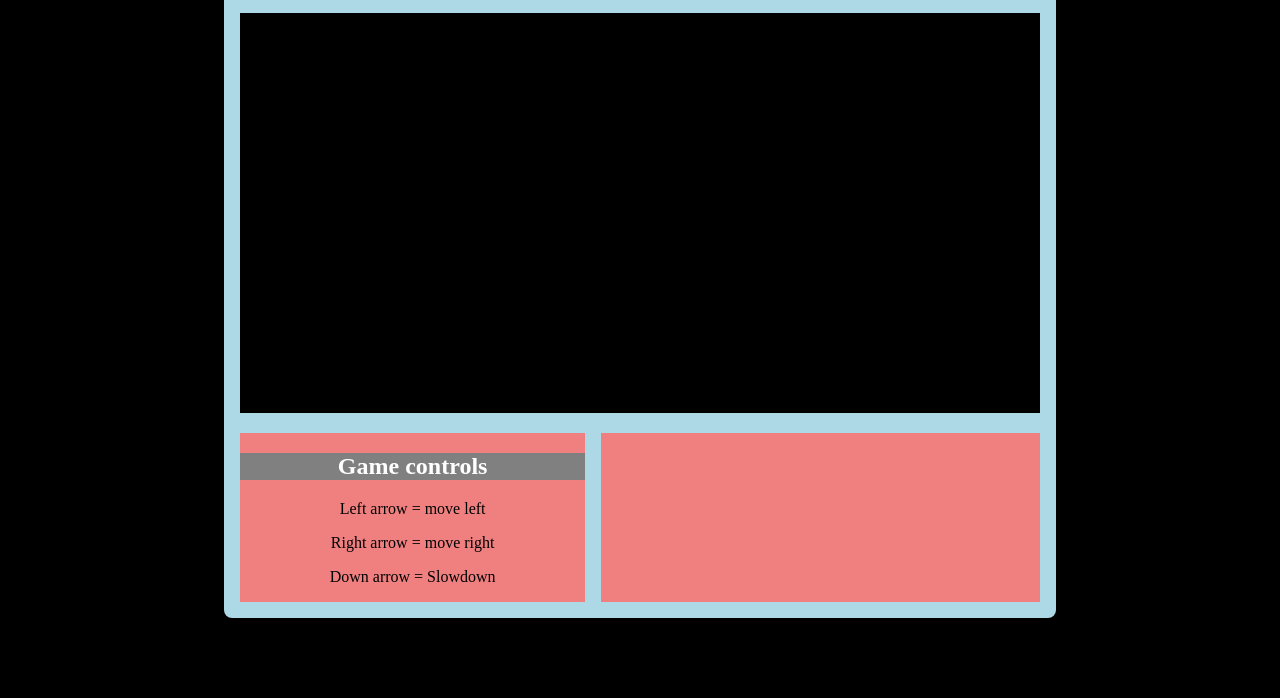
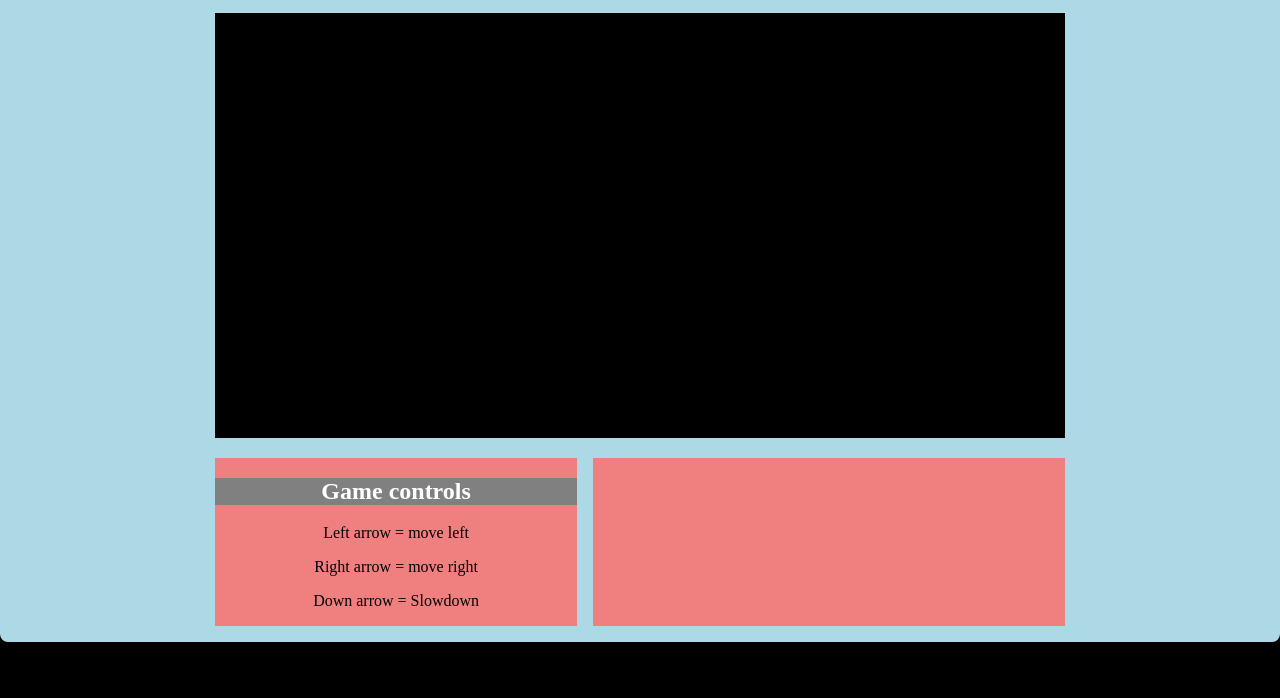
Before and after one commit to bradripple/Project1-River-Runner, a plain HTML site: page index.html in a window 1280 px wide. Shown: the part 102-800 px from the top of the page. Drawn offline with Linux system fonts and the light colour scheme.

Commit message:
Update: created new columns on left and right side of grid

```diff
--- a/index.html
+++ b/index.html
@@ -17,9 +17,13 @@
         <aside id="top-right">
             <h2 id="points">Points</h2>
         </aside>
+        <aside id="left-side">
+            <img src="" alt="">
+        </aside>
         <main>
             <canvas id="game"></canvas>
         </main>
+        <aside id="right-side"></aside>
         <div id="controls">
             <h2>Game controls</h2>
             <p>Left arrow = move left</p>
--- a/style.css
+++ b/style.css
@@ -22,7 +22,7 @@ canvas {
 }
 
 #container {
-    max-width: 50em;
+    max-width: 80em;
     height: 100%;
     background-color: lightblue;
     border-radius: 8px;
@@ -31,8 +31,8 @@ canvas {
     display: grid;
     grid-gap: 1em;
     grid-template-rows: .25fr, .5fr, .25fr;
-    grid-template-columns: .25fr, .5fr, .25fr;
-    grid-template-areas: "top-left top-left top-right" "game game game" "controls directions directions";
+    grid-template-columns: .5fr, .25fr, .5fr, .25fr, .5fr;
+    grid-template-areas: "left-side top-left top-left top-right right-side" "left-side game game game right-side" "left-side controls directions directions right-side";
 }
 
 #top-left,
@@ -47,8 +47,16 @@ canvas {
     grid-area: top-left;
 }
 
+#left-side {
+    grid-area: left-side;
+}
+
 #top-right {
     grid-area: top-right;
+}
+
+#right-side {
+    grid-area: right-side;
 }
 
 main {
```
